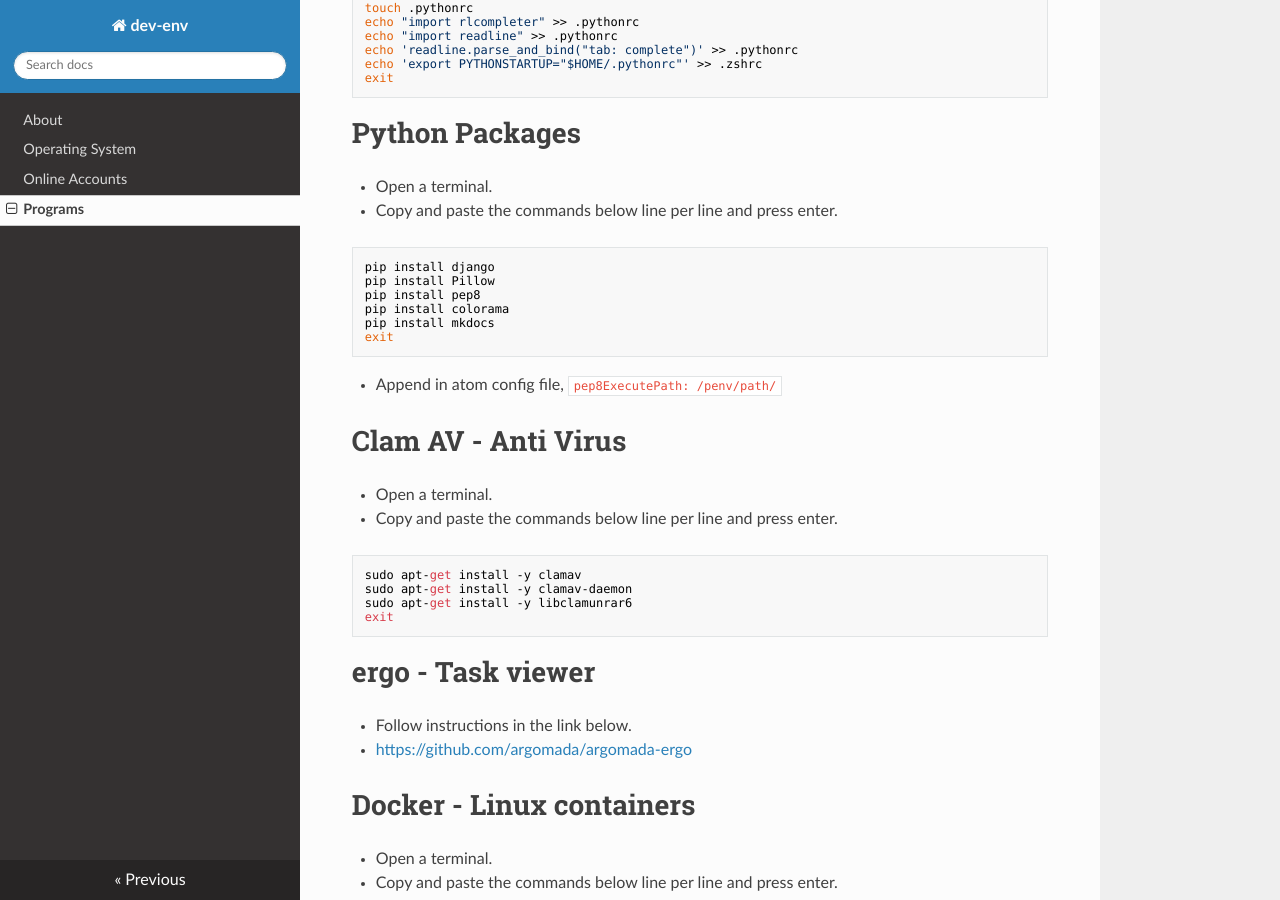
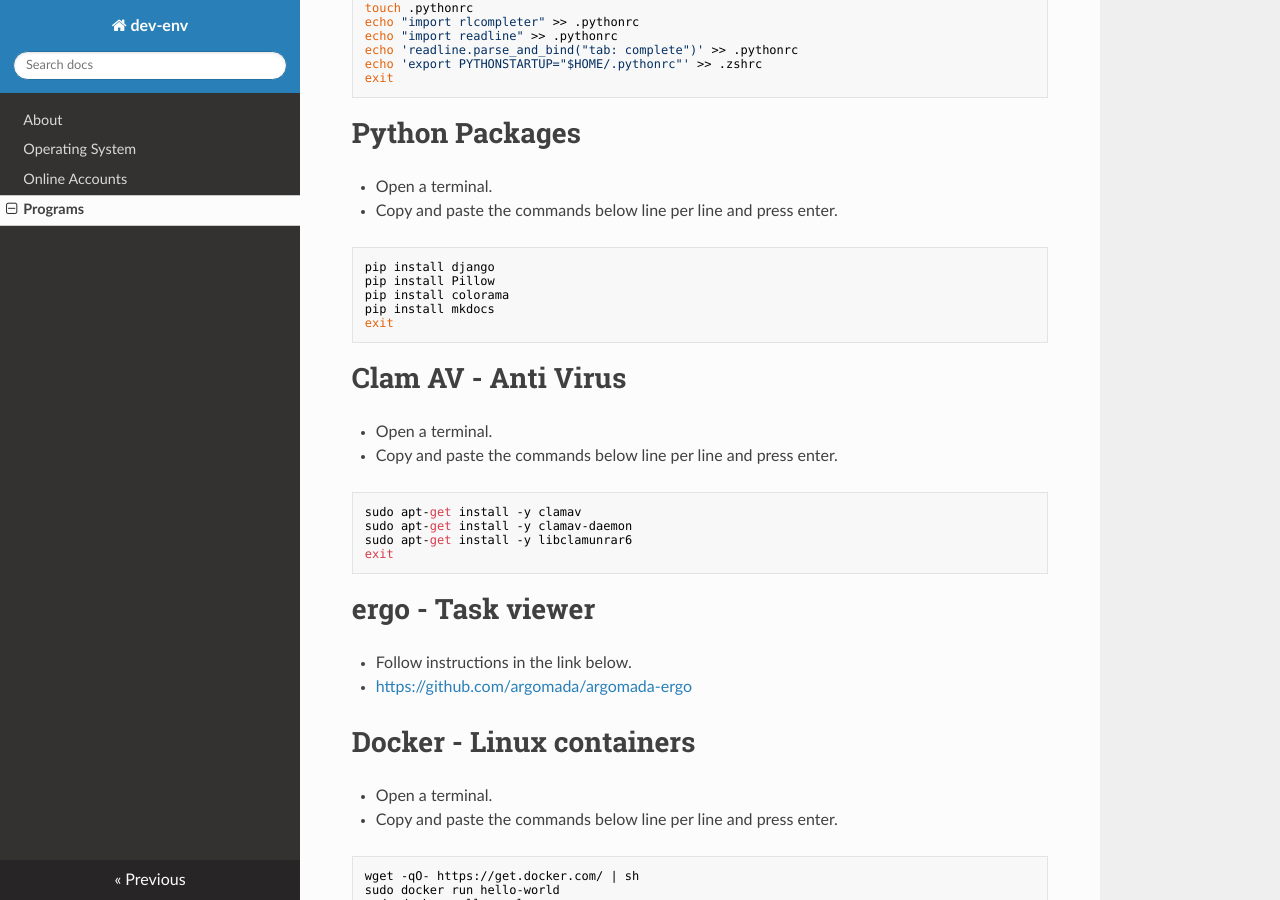
Before and after one commit to louiedoong86/argomada-dev-env, an MkDocs documentation site: the page built from docs/programs.md, in a window 1280 px wide and 900 px high, scrolled down 6760 px. Built offline with MkDocs 1.6.1, drawn with Linux system fonts in a browser that asks for light colours; nearby versions of some CDN libraries; old or Windows-style settings are respelled for this version of MkDocs; some of the changed text lies outside the part shown.

Commit message:
removed atom

````diff
--- a/docs/programs.md
+++ b/docs/programs.md
@@ -51,7 +51,7 @@
 curl -L https://raw.github.com/robbyrussell/oh-my-zsh/master/tools/install.sh | sh
 sudo chsh -s `which zsh`
 sudo reboot
-atom ~/.zshrc
+subl ~/.zshrc
 exit
 ```
 
@@ -330,13 +330,10 @@
 ```
 pip install django
 pip install Pillow
-pip install pep8
 pip install colorama
 pip install mkdocs
 exit
 ```
-
-- Append in atom config file, `pep8ExecutePath: /penv/path/`
 
 # Clam AV - Anti Virus
 - Open a terminal.
````
